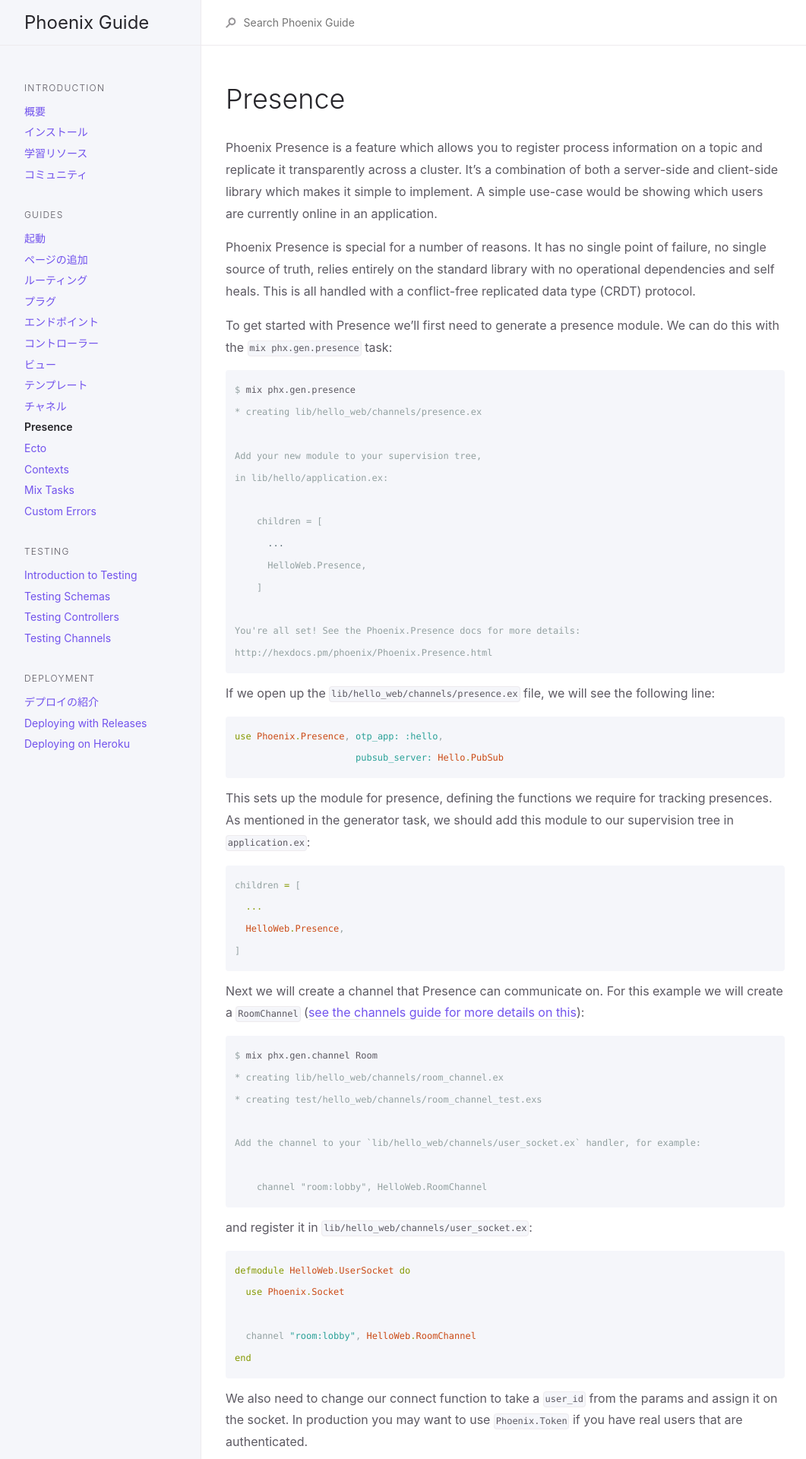
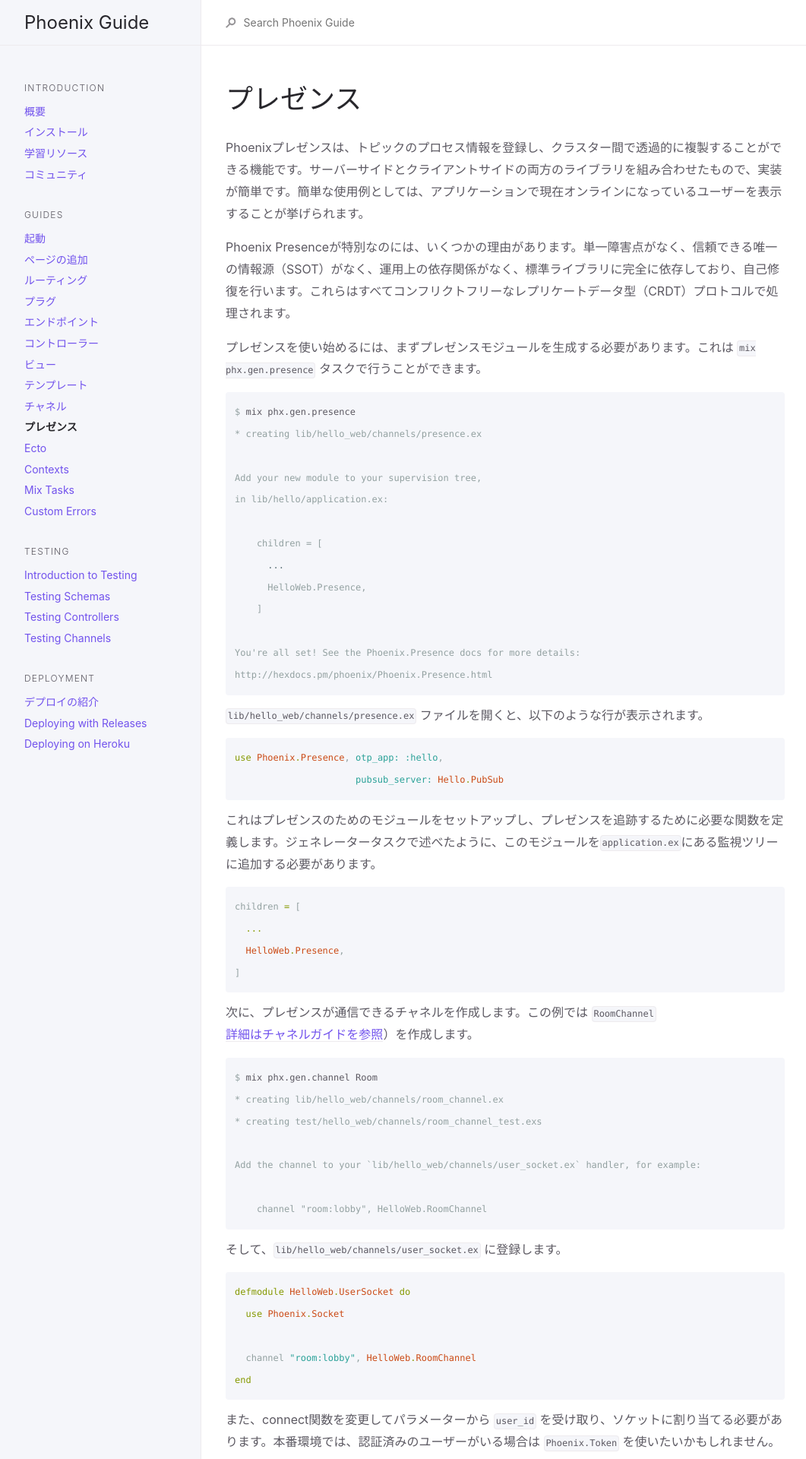
Before and after one commit to fukuoka-ex/phoenix-guide-ja, a Jekyll site: the page built from guides/1.4/presence.md, in a window 1280 px wide. Shown: the top 1920 px of the page at 76% size, without its empty margins (107-1168 px from the left). Built offline with Jekyll 4.4.1, drawn with Linux system fonts in a browser that asks for light colours; some of the changed text lies outside the part shown.

Commit message:
translate presence

````diff
--- a/guides/1.4/presence.md
+++ b/guides/1.4/presence.md
@@ -1,17 +1,18 @@
 ---
 layout: default
 group: guides
-title: Presence
+title: プレゼンス
 nav_order: 9
 hash: 0c5544ed9f769e03cc0b2d43ebf4d22ee52cd029
 ---
-# Presence
 
-Phoenix Presence is a feature which allows you to register process information on a topic and replicate it transparently across a cluster. It's a combination of both a server-side and client-side library which makes it simple to implement. A simple use-case would be showing which users are currently online in an application.
+# プレゼンス
 
-Phoenix Presence is special for a number of reasons. It has no single point of failure, no single source of truth, relies entirely on the standard library with no operational dependencies and self heals. This is all handled with a conflict-free replicated data type (CRDT) protocol.
+Phoenixプレゼンスは、トピックのプロセス情報を登録し、クラスター間で透過的に複製することができる機能です。サーバーサイドとクライアントサイドの両方のライブラリを組み合わせたもので、実装が簡単です。簡単な使用例としては、アプリケーションで現在オンラインになっているユーザーを表示することが挙げられます。
 
-To get started with Presence we'll first need to generate a presence module. We can do this with the `mix phx.gen.presence` task:
+Phoenix Presenceが特別なのには、いくつかの理由があります。単一障害点がなく、信頼できる唯一の情報源（SSOT）がなく、運用上の依存関係がなく、標準ライブラリに完全に依存しており、自己修復を行います。これらはすべてコンフリクトフリーなレプリケートデータ型（CRDT）プロトコルで処理されます。
+
+プレゼンスを使い始めるには、まずプレゼンスモジュールを生成する必要があります。これは `mix phx.gen.presence` タスクで行うことができます。
 
 ```console
 $ mix phx.gen.presence
@@ -29,15 +30,14 @@ You're all set! See the Phoenix.Presence docs for more details:
 http://hexdocs.pm/phoenix/Phoenix.Presence.html
 ```
 
-If we open up the `lib/hello_web/channels/presence.ex` file, we will see the following line:
+`lib/hello_web/channels/presence.ex` ファイルを開くと、以下のような行が表示されます。
 
 ```elixir
 use Phoenix.Presence, otp_app: :hello,
                       pubsub_server: Hello.PubSub
 ```
 
-This sets up the module for presence, defining the functions we require for tracking presences. As mentioned in the generator task, we should add this module to our supervision tree in
-`application.ex`:
+これはプレゼンスのためのモジュールをセットアップし、プレゼンスを追跡するために必要な関数を定義します。ジェネレータータスクで述べたように、このモジュールを`application.ex`にある監視ツリーに追加する必要があります。
 
 ```elixir
 children = [
@@ -46,7 +46,7 @@ children = [
 ]
 ```
 
-Next we will create a channel that Presence can communicate on. For this example we will create a `RoomChannel` ([see the channels guide for more details on this](channels.html)):
+次に、プレゼンスが通信できるチャネルを作成します。この例では `RoomChannel` [詳細はチャネルガイドを参照](channels.html)）を作成します。
 
 ```console
 $ mix phx.gen.channel Room
@@ -58,7 +58,7 @@ Add the channel to your `lib/hello_web/channels/user_socket.ex` handler, for exa
     channel "room:lobby", HelloWeb.RoomChannel
 ```
 
-and register it in `lib/hello_web/channels/user_socket.ex`:
+そして、`lib/hello_web/channels/user_socket.ex` に登録します。
 
 ```elixir
 defmodule HelloWeb.UserSocket do
@@ -68,7 +68,7 @@ defmodule HelloWeb.UserSocket do
 end
 ```
 
-We also need to change our connect function to take a `user_id` from the params and assign it on the socket. In production you may want to use `Phoenix.Token` if you have real users that are authenticated.
+また、connect関数を変更してパラメーターから `user_id` を受け取り、ソケットに割り当てる必要があります。本番環境では、認証済みのユーザーがいる場合は `Phoenix.Token` を使いたいかもしれません。
 
 ```elixir
 def connect(params, socket, _connect_info) do
@@ -76,11 +76,12 @@ def connect(params, socket, _connect_info) do
 end
 ```
 
-Next, we will create the channel that we'll communicate presence over. After a user joins we can push the list of presences down the channel and then track the connection. We can also provide a map of additional information to track.
+次に、プレゼンスを通信するチャネルを作成します。ユーザーが参加した後、プレゼンスのリストをチャネルにプッシュして、コネクションを追跡することができます。また、追跡する追加情報のマップを提供することもできます。
 
-Note that we provide the `user_id` from the connection in order to uniquely identify the client. You can use whatever identifier you like, but you'll see how this is provided to the socket in the client-side example below.
+クライアントを一意に識別するために、コネクションから `user_id` を提供することに注意してください。識別子は任意のものを使うことができますが、以下のクライアント側の例でソケットにどのように提供されるかを見てみましょう。
 
-To learn more about channels, read the [channel documentation in the guide](channels.html).
+チャネルについての詳細は、[チャネルガイド](channels.html)を参照してください。
+
 
 ```elixir
 defmodule HelloWeb.RoomChannel do
@@ -102,13 +103,13 @@ defmodule HelloWeb.RoomChannel do
 end
 ```
 
-Finally we can use the client-side Presence library included in `phoenix.js` to manage the state and presence diffs that come down the socket. It listens for the `"presence_state"` and `"presence_diff"` events and provides a simple callback for you to handle the events as they happen, with the `onSync` callback.
+最後に、`phoenix.js`に含まれるクライアント側プレゼンスライブラリを利用して、ソケットを経由してくる状態とプレゼンスの差分を管理することができます。このライブラリは `"presence_state"` と `"presence_diff"` イベントをリッスンし、`onSync` コールバックでイベントを処理するためのシンプルなコールバックを提供します。
 
-The `onSync` callback allows you to easily react to presence state changes, which most often results in re-rendering an updated list of active users. You can use the `list` method is to format and return each individual presence based on the needs of your application.
+`onSync` コールバックを使うとプレゼンスの状態変化に簡単に反応することができます。これは、多くの場合、アクティブなユーザーのリストを更新して再表示することになります。`list` メソッドを使うと、アプリケーションのニーズに基づいて個々のプレゼンスをフォーマットして返すことができます。
 
-To iterate users, we use the `presences.list()` function which accepts a callback. The callback will be called for each presence item with 2 arguments, the presence id and a list of metas (one for each presence for that presence id). We use this to display the users and the number of devices they are online with.
+ユーザーを反復処理するには、コールバックを受け付ける `presences.list()` 関数を使います。コールバックは各プレゼンスに対して2つの引数、プレゼンスIDとメタのリスト(そのプレゼンスIDに対応するプレゼンスごとに1つずつ)を指定して呼び出されます。これを使ってユーザーとオンラインになっているデバイスの数を表示します。
 
-We can see presence working by adding the following to `assets/js/app.js`:
+以下を `assets/js/app.js` に追加することで、プレゼンスが動作していることを確認できます。
 
 ```javascript
 import {Socket, Presence} from "phoenix"
@@ -138,11 +139,11 @@ presence.onSync(() => renderOnlineUsers(presence))
 channel.join()
 ```
 
-We can ensure this is working by opening 3 browser tabs. If we navigate to <http://localhost:4000/?name=Alice> on two browser tabs and <http://localhost:4000/?name=Bob> then we should see:
+3つのブラウザータブを開くことで、これが動作していることを確認できます。2つのブラウザータブで http://localhost:4000/?name=Alice に移動し、 http://localhost:4000/?name=Bob に移動すると、以下のように表示されるはずです。
 
 ```plaintext
 Alice (count: 2)
 Bob (count: 1)
 ```
 
-If we close one of the Alice tabs, then the count should decrease to 1. If we close another tab, the user should disappear from the list entirely.
+アリスタブの1つを閉じればカウントは1に減り、別のタブを閉じればリストから完全に消えるはずです。
````
